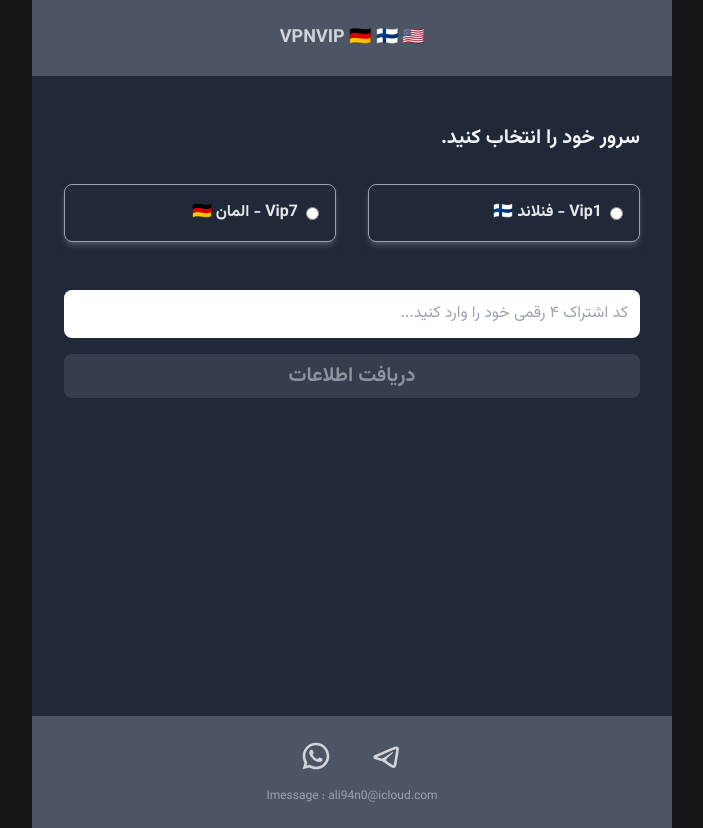
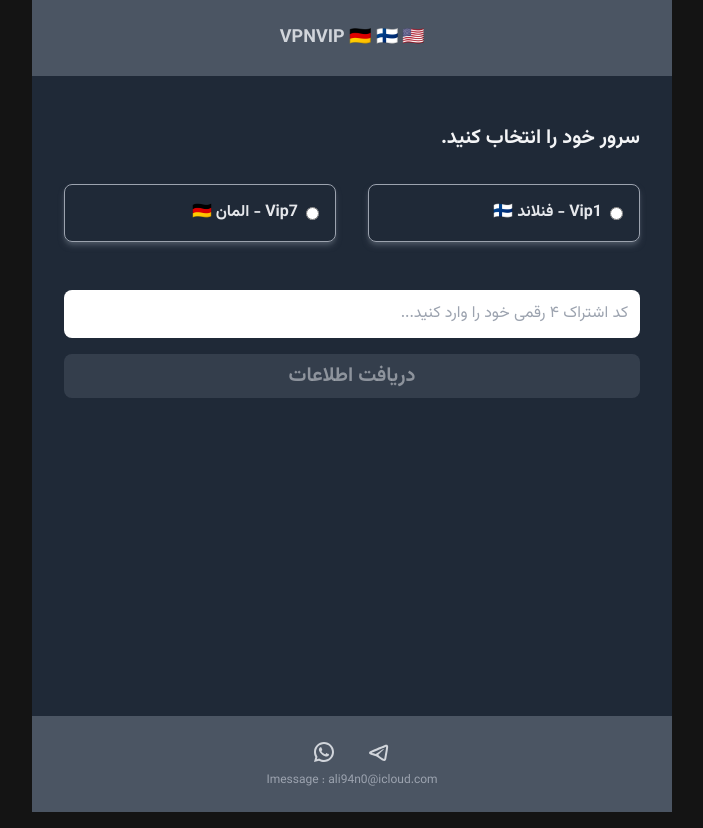
Before and after one commit to ali94n0/x-ui-user-info-panel, a Next.js app: page / in a window 1280 px wide. Shown: the whole page, without its empty margins (288-991 px from the left). Built offline with nearby package versions, Linux system fonts and the light colour scheme.

Commit message:
project done 11

```diff
--- a/src/components/Footer.jsx
+++ b/src/components/Footer.jsx
@@ -4,10 +4,10 @@ import { RiTelegram2Line, RiWhatsappLine } from "react-icons/ri";
 
 function Footer(props) {
     return (
-        <div className='w-full flex flex-col justify-center items-center bg-secondary-300 py-6 max-w-screen-sm mx-auto gap-y-4'>
-            <div className='flex items-center gap-x-10'>
-                <Link href={"https://t.me/vpnvip_support"}><RiTelegram2Line className='w-8 h-8 fill-secondary-600'/></Link>
-                <Link href={"https://wa.me/+15074147481"}><RiWhatsappLine className='w-8 h-8 fill-secondary-600' /></Link>
+        <div className='w-full flex flex-col justify-center items-center bg-secondary-300 py-6 max-w-screen-sm mx-auto gap-y-2'>
+            <div className='flex items-center gap-x-8'>
+                <Link href={"https://t.me/vpnvip_support"}><RiTelegram2Line className='w-6 h-6 fill-secondary-600'/></Link>
+                <Link href={"https://wa.me/+15074147481"}><RiWhatsappLine className='w-6 h-6 fill-secondary-600' /></Link>
             </div>
             <p className='text-xs text-secondary-500 '>Imessage : ali94n0@icloud.com</p>
         </div>
```
